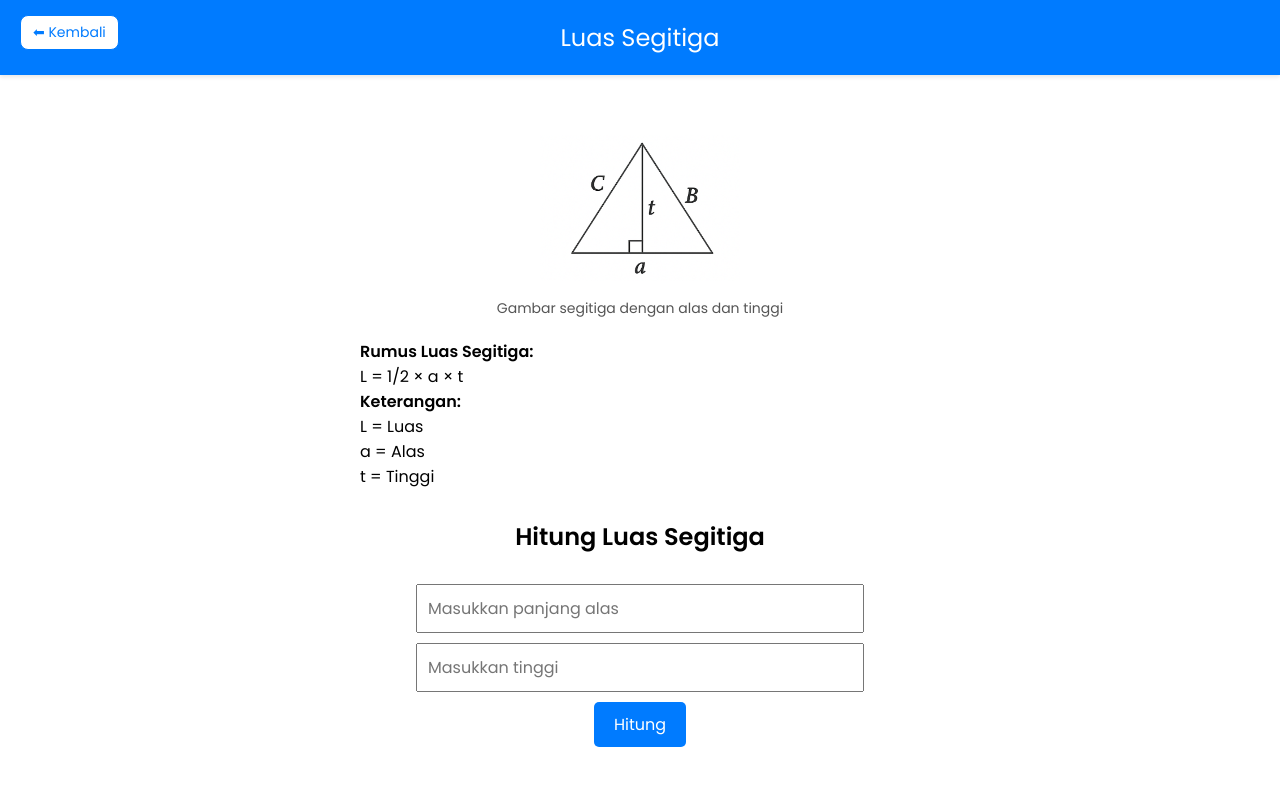
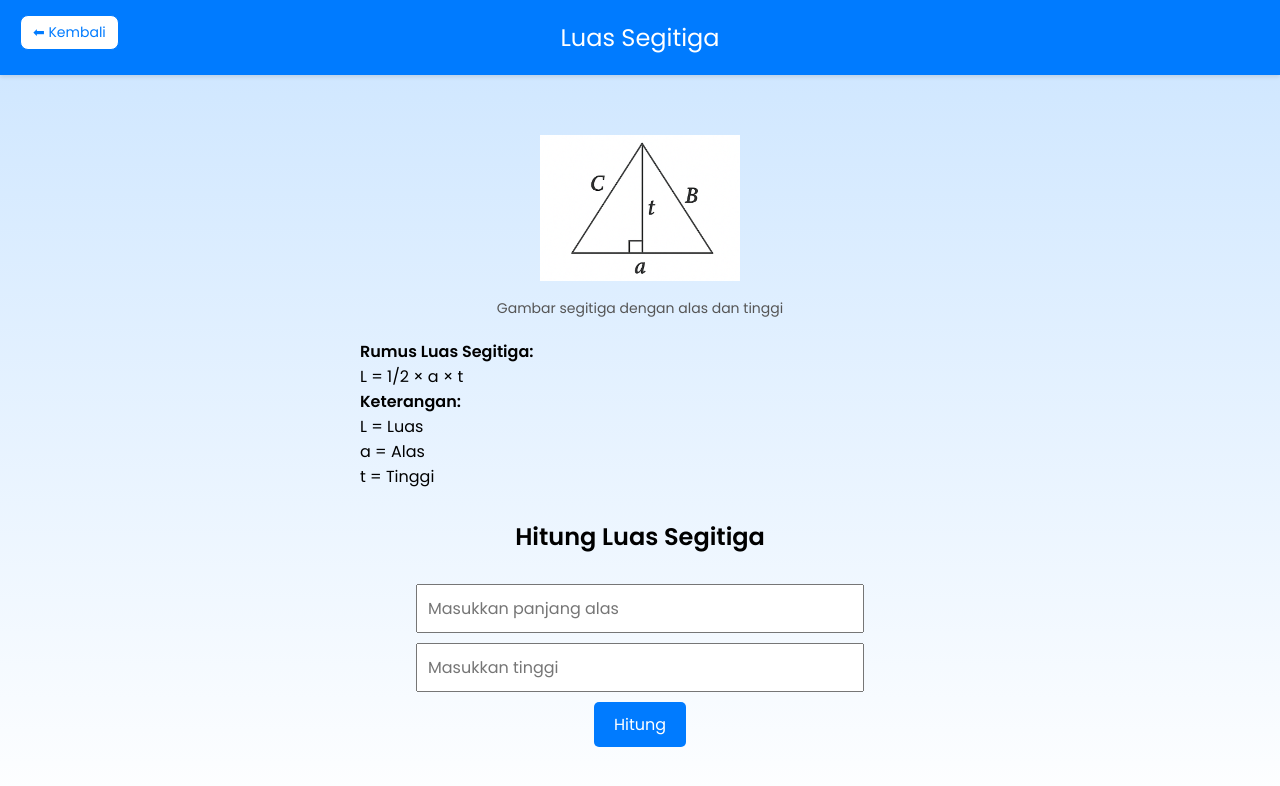
Before and after one commit to revou-fundamental-course/16-jun-25-rayhanazy, a plain HTML site: page luas.html in a window 1280 px wide. Drawn offline with nearby package versions, Linux system fonts and the light colour scheme; some packages are replaced by stand-ins of ours; a script that the page names is missing.

Commit message:
Kalkulator Segitiga

```diff
--- a/css/keliling.css
+++ b/css/keliling.css
@@ -15,7 +15,7 @@ body {
   font-family: 'Poppins', sans-serif;
   margin: 0;
   padding: 0;
-  background-color: #ffffff;
+  background: linear-gradient(to bottom, #cce5ff, #ffffff);
 }
 
 header {
--- a/css/luas.css
+++ b/css/luas.css
@@ -13,7 +13,7 @@ body {
   font-family: 'Poppins', sans-serif;
   margin: 0;
   padding: 0;
-  background-color: #ffffff;
+  background: linear-gradient(to bottom, #cce5ff, #ffffff);
 }
 
 header {
```
Also changed, not shown: index.html (+1 -1 lines), assets/keliling.png.
